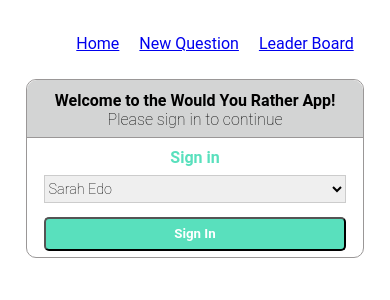
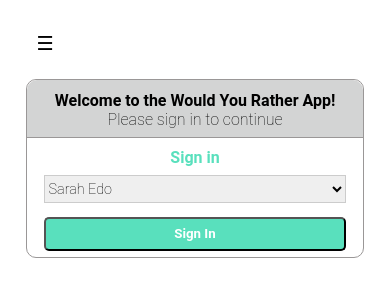
Before and after one commit to evmiguel/would-you-rather, a React (Create React App) app: page / in a window 390 px wide. Shown: the top 300 px of the page. Built offline with nearby package versions, Linux system fonts and the light colour scheme.

Commit message:
minor feature: hammburger menu

```diff
--- a/src/components/Nav.js
+++ b/src/components/Nav.js
@@ -1,13 +1,37 @@
-import React, { Component } from 'react'
+import React, { Component, createRef } from 'react'
 import { NavLink } from 'react-router-dom'
 import { connect } from 'react-redux'
 
 class Nav extends Component {
+  constructor(props) {
+    super(props)
+    this.outerDivNode = createRef()
+  }
+
+  state = {
+    menuNavOpen: false
+  }
+
+  hamburgerClick = () => {
+    this.setState({menuNavOpen : true})
+  }
+
+  componentDidMount() {
+    document.addEventListener('click', this.outerDivClick, false)
+  }
+
+  outerDivClick = (e) => {
+    if (!this.outerDivNode.current.contains(e.target)){
+      this.setState({menuNavOpen: false})
+    }
+  }
+
   render() {
     const { authedUser, users } = this.props
     return (
-      <div className='complete-nav'>
-        <nav className='nav'>
+      <div className='complete-nav' ref={this.outerDivNode}>
+        <a className='burger-nav' onClick={this.hamburgerClick}>&#9776;</a>
+        <nav className={`nav menu-nav ${this.state.menuNavOpen && 'open'}`}>
           <ul>
             <li>
               <NavLink to='/' exact >
@@ -28,7 +52,20 @@ class Nav extends Component {
         </nav>
         {
           !authedUser
-            ? null
+            ? <nav className='nav'>
+                <ul>
+                  <li className='placeholder-li'>
+                    Place
+                  </li>
+                  <li className='placeholder-li'>
+                    Holder
+                  </li>
+                  <li className='placeholder-li'>
+                    Placeholder
+                  </li>
+                </ul>
+              </nav>
+
             : <nav className='nav'>
                 <ul>
                   <li>
--- a/src/index.css
+++ b/src/index.css
@@ -8,6 +8,56 @@ html, body {
 .complete-nav {
 	display: flex;
     justify-content: space-evenly;
+}
+
+
+.burger-nav {
+	display: none;
+}
+
+.placeholder-li {
+	color: #fff;
+}
+
+@media screen and (max-width: 480px){
+	.burger-nav {
+		display: block;
+		cursor: pointer;
+		margin: auto 0;
+    	font-size: larger;
+	}
+
+	nav.menu-nav ul {
+	    flex-flow: column;
+	    padding: 0;
+	    margin: 0 21px 0 0;
+	}
+
+	nav.menu-nav {
+	    z-index: 10;
+	    background-color: #fff;
+	    width: 70%;
+	    position: absolute;
+	    /* This trasform moves the drawer off canvas. */
+	    -webkit-transform: translate(-350px, 0);
+	    transform: translate(-350px, 0);
+	    /* Optionally, we animate the drawer. */
+	    transition: transform 0.3s ease;
+	}
+
+	nav.menu-nav li {
+		display: list-item;
+	    border-bottom: 1px solid #E0E0E0;
+	    width: 93%;
+	    padding: 20px;
+	    text-align: left;
+  	}
+	nav.menu-nav.open {
+    	-webkit-transform: translate(0, 0);
+    	transform: translate(0, 0);
+    	left: 0;
+  	}
+
 }
 
 .nav ul {
```
